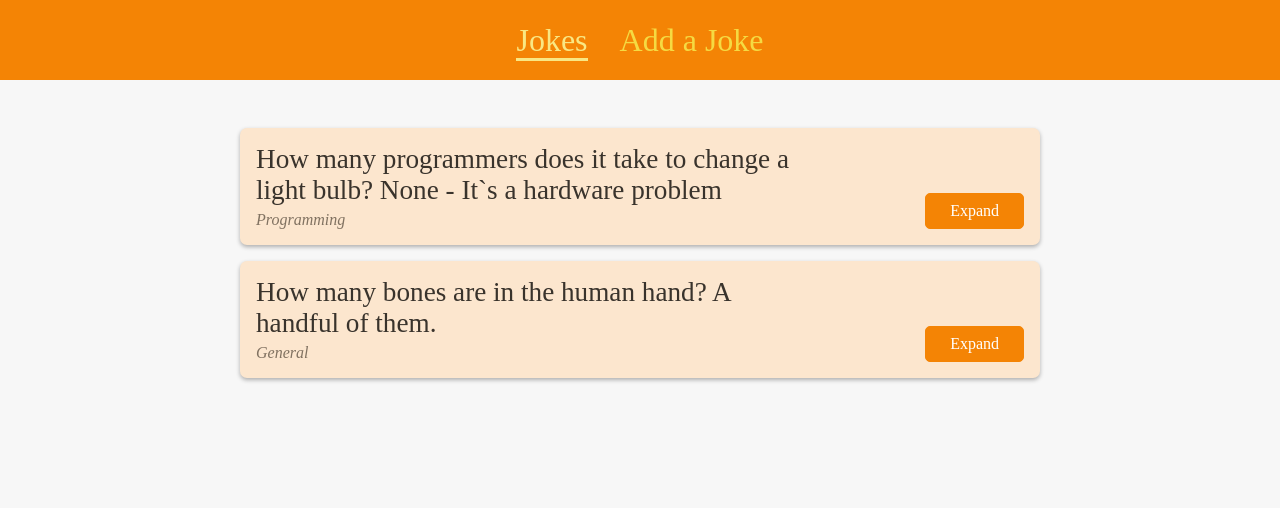
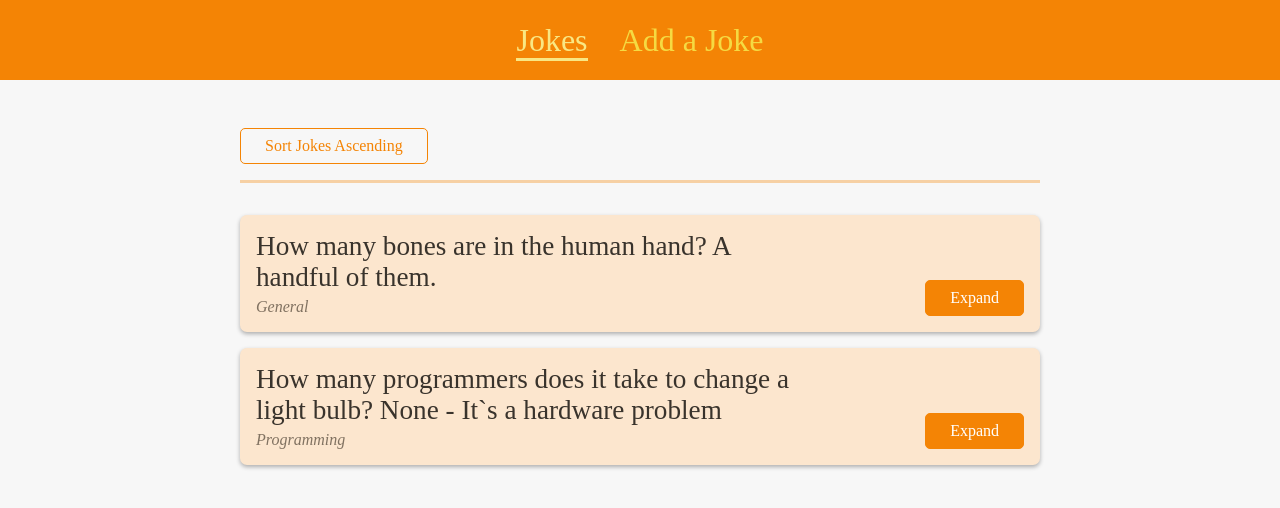
Before and after one commit to IvanChirik/jokes-router, a React (Create React App) app: page /jokes in a window 1280 px wide. Shown: the top 508 px of the page. Built offline with nearby package versions, Linux system fonts and the light colour scheme; the HTML template or start-up script is replaced by a standard one; a web font is replaced by a local one.

Commit message:
Added interaction with request parameters

```diff
--- a/src/components/jokes/JokeItem.js
+++ b/src/components/jokes/JokeItem.js
@@ -1,7 +1,8 @@
-import { Link } from 'react-router-dom';
+import { Link, useLocation } from 'react-router-dom';
 import styles from './JokeItem.module.css';
 
 const JokeItem = (props) => {
+  const location = useLocation();
   return (
     <li className={styles.item}>
       <figure>
@@ -10,7 +11,7 @@ const JokeItem = (props) => {
         </blockquote>
         <figcaption>{props.topic}</figcaption>
       </figure>
-      <Link to={`/jokes/${props.id}`} className='btn'>Expand</Link>
+      <Link to={`${location.pathname}/${props.id}`} className='btn'>Expand</Link>
     </li>
   );
 };
--- a/src/components/jokes/JokeList.js
+++ b/src/components/jokes/JokeList.js
@@ -1,11 +1,38 @@
 import { Fragment } from 'react';
+import { useHistory, useLocation } from 'react-router-dom';
 
 import JokeItem from './JokeItem';
 import styles from './JokeList.module.css';
 
+const sortJokes = (jokes, isAscending) => {
+  return jokes.sort((joke1, joke2) => {
+    if (isAscending) {
+      return joke1.id > joke2.id ? 1 : -1;
+    }
+    else {
+      return joke1.id > joke2.id ? -1 : 1;
+    }
+  })
+}
 const JokeList = (props) => {
+  const history = useHistory();
+  const location = useLocation();
+  const queryParams = new URLSearchParams(location.search);
+  const sortingOrder = queryParams.get('sort');
+  const isSortingAscending = sortingOrder === 'asc';
+  sortJokes(props.jokes, isSortingAscending);
+  const toggleSortingHandler = () => {
+    history.push({
+      pathname: location.pathname,
+      search: `?sort=${isSortingAscending ? 'desc' : 'asc'}`
+    })
+    /*history.push(`${location.pathname}?sort=` + (isSortingAscending ? 'desc' : 'asc'));*/
+  }
   return (
     <Fragment>
+      <div className={styles.filter}>
+        <button onClick={toggleSortingHandler}>Sort Jokes {isSortingAscending ? 'Descending' : 'Ascending'}</button>
+      </div>
       <ul className={styles.list}>
         {props.jokes.map((joke) => (
           <JokeItem
--- a/src/pages/JokeDetails.js
+++ b/src/pages/JokeDetails.js
@@ -1,5 +1,5 @@
-import React from 'react';
-import { Route, useParams } from 'react-router-dom';
+import React, { Fragment } from 'react';
+import { Link, Route, useParams, useRouteMatch } from 'react-router-dom';
 import Comments from '../components/comments/Comments.js'
 import HighlightedJoke from '../components/jokes/HighlightedJoke.js';
 
@@ -17,15 +17,21 @@ const DUMMY_JOKES = [
 
 ];
 const JokeDetails = () => {
+    const routeMatch = useRouteMatch();
+    console.log(routeMatch);
     const params = useParams();
     const currentJoke = DUMMY_JOKES.find(item => item.id === params.jokeId);
     return (
         <div>
             {!currentJoke && <h1 className='centered'>Шутка не найдена</h1>}
-            {currentJoke && <HighlightedJoke text={currentJoke.text} topic={currentJoke.topic} />}
-            <Route path='/jokes/:jokeId/comments'>
-                <Comments />
-            </Route>
+            {currentJoke && <Fragment> <HighlightedJoke text={currentJoke.text} topic={currentJoke.topic} />
+                <Route path={routeMatch.path} exact>
+                    <div className='centered'><Link className='btn--empty' to={`${routeMatch.url}/comments`}>Show comments</Link></div>
+                </Route>
+                <Route path={`${routeMatch.path}/comments`}>
+                    <Comments />
+                </Route>
+            </Fragment>}
         </div>
     );
 };
```
